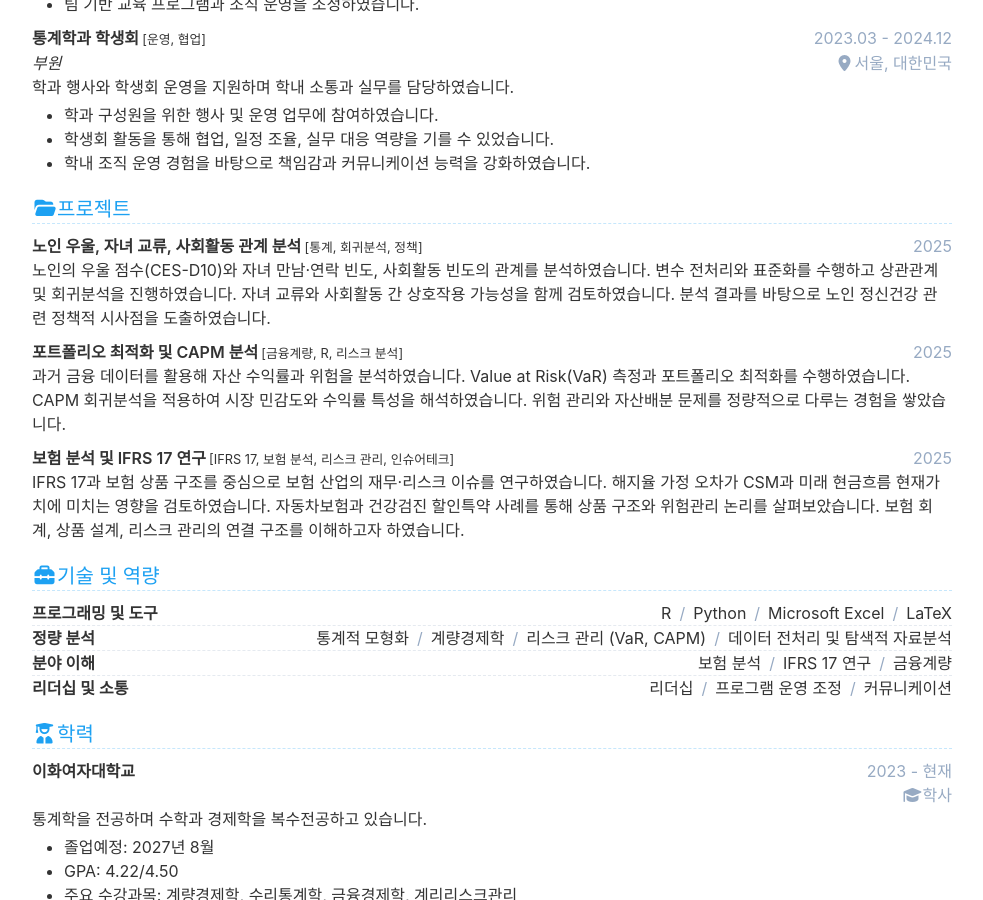
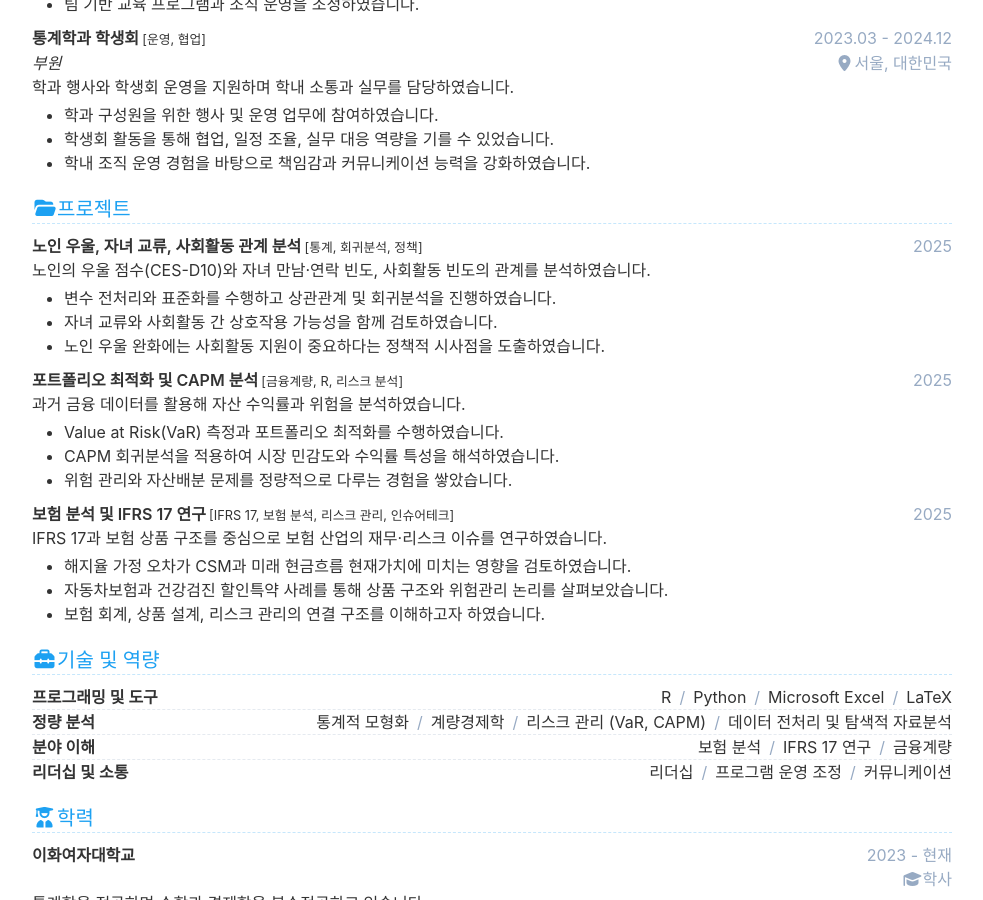
Before and after one commit to hyeonseo-kim/resume, a Jekyll site: the page built from ko.html, in a window 1280 px wide and 900 px high, scrolled down 614 px. Shown: the whole window, without its empty margins (148-1131 px from the left). Built offline with Jekyll 4.4.1, drawn with Linux system fonts in a browser that asks for light colours.

Commit message:
Update ko.yml
Update project detail

```diff
--- a/_data/ko.yml
+++ b/_data/ko.yml
@@ -92,9 +92,9 @@ project:
       date: 2025
       description: |
         노인의 우울 점수(CES-D10)와 자녀 만남·연락 빈도, 사회활동 빈도의 관계를 분석하였습니다.
-        변수 전처리와 표준화를 수행하고 상관관계 및 회귀분석을 진행하였습니다.
-        자녀 교류와 사회활동 간 상호작용 가능성을 함께 검토하였습니다.
-        분석 결과를 바탕으로 노인 정신건강 관련 정책적 시사점을 도출하였습니다.
+        + 변수 전처리와 표준화를 수행하고 상관관계 및 회귀분석을 진행하였습니다.
+        + 자녀 교류와 사회활동 간 상호작용 가능성을 함께 검토하였습니다.
+        + 노인 우울 완화에는 사회활동 지원이 중요하다는 정책적 시사점을 도출하였습니다.
 
     - name: 포트폴리오 최적화 및 CAPM 분석
       link:
@@ -102,9 +102,9 @@ project:
       date: 2025
       description: |
         과거 금융 데이터를 활용해 자산 수익률과 위험을 분석하였습니다.
-        Value at Risk(VaR) 측정과 포트폴리오 최적화를 수행하였습니다.
-        CAPM 회귀분석을 적용하여 시장 민감도와 수익률 특성을 해석하였습니다.
-        위험 관리와 자산배분 문제를 정량적으로 다루는 경험을 쌓았습니다.
+        + Value at Risk(VaR) 측정과 포트폴리오 최적화를 수행하였습니다.
+        + CAPM 회귀분석을 적용하여 시장 민감도와 수익률 특성을 해석하였습니다.
+        + 위험 관리와 자산배분 문제를 정량적으로 다루는 경험을 쌓았습니다.
 
     - name: 보험 분석 및 IFRS 17 연구
       link:
@@ -112,9 +112,9 @@ project:
       date: 2025
       description: |
         IFRS 17과 보험 상품 구조를 중심으로 보험 산업의 재무·리스크 이슈를 연구하였습니다.
-        해지율 가정 오차가 CSM과 미래 현금흐름 현재가치에 미치는 영향을 검토하였습니다.
-        자동차보험과 건강검진 할인특약 사례를 통해 상품 구조와 위험관리 논리를 살펴보았습니다.
-        보험 회계, 상품 설계, 리스크 관리의 연결 구조를 이해하고자 하였습니다.
+        + 해지율 가정 오차가 CSM과 미래 현금흐름 현재가치에 미치는 영향을 검토하였습니다.
+        + 자동차보험과 건강검진 할인특약 사례를 통해 상품 구조와 위험관리 논리를 살펴보았습니다.
+        + 보험 회계, 상품 설계, 리스크 관리의 연결 구조를 이해하고자 하였습니다.
 
 skill:
   show: true
```
